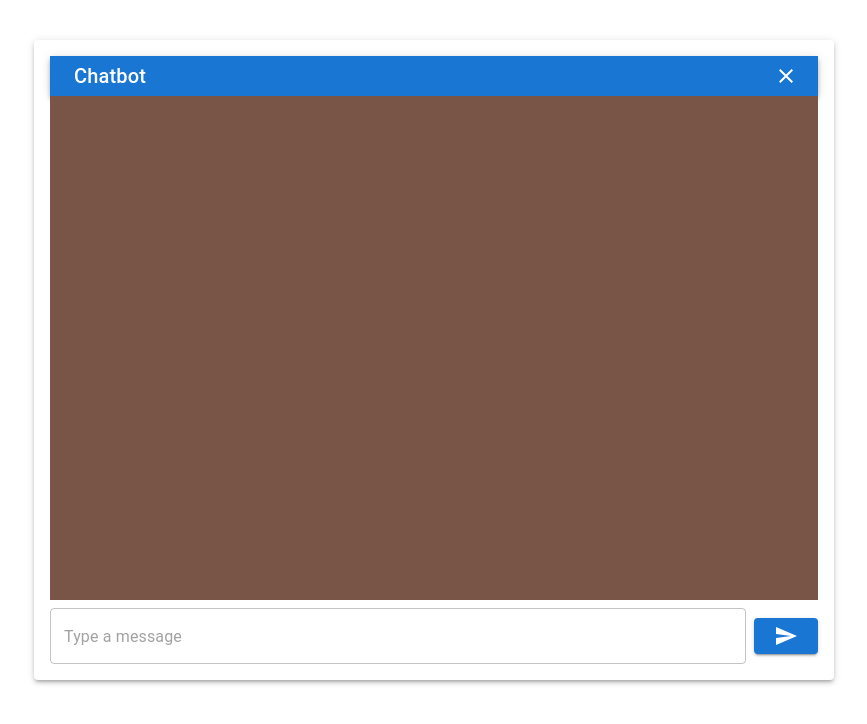
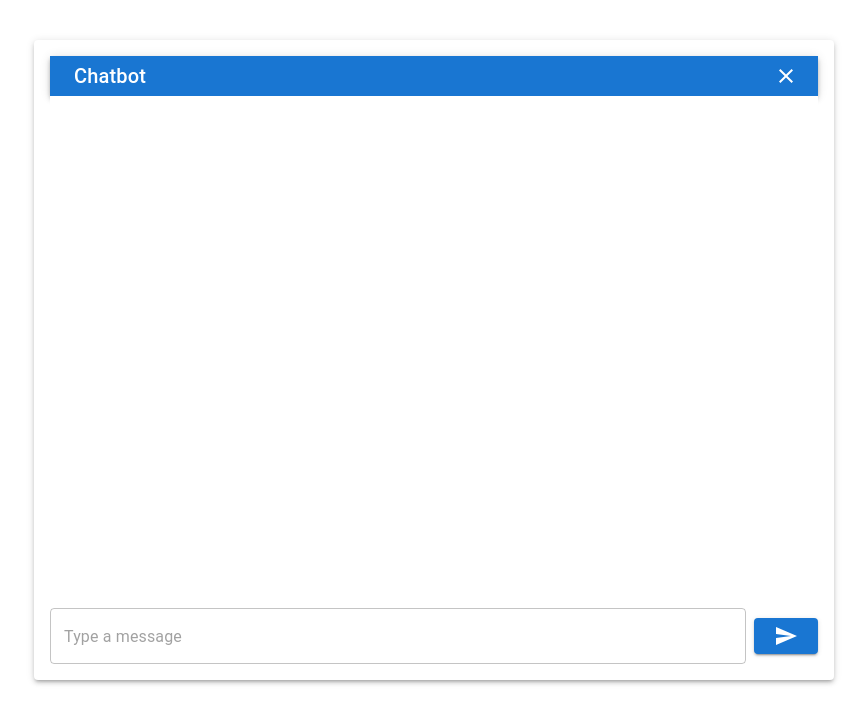
Before and after one commit to PravallikaBollavaram/AI-Customer-Support, a Next.js app: page /components in a window 1280 px wide. Shown: the top 724 px of the page, without its empty margins (206-1073 px from the left). Built offline with nearby package versions, Linux system fonts and the light colour scheme.

Commit message:
Made few tweaks for UI

```diff
--- a/app/components/page.js
+++ b/app/components/page.js
@@ -92,7 +92,7 @@ export default function Interface() {
         marginTop: '40px'
     }}>
       <Header  closeChat={closeChat} />
-      <Box sx={{ flex: 1, overflowY: 'auto', display: 'flex', flexDirection: 'column', bgcolor:'#795548', padding:'20px' }}>
+      <Box sx={{ flex: 1, overflowY: 'auto', display: 'flex', flexDirection: 'column', bgcolor:'white', padding:'20px' }}>
         {messages.map((msg, index) => (
           <MessageBubble key={index} message={msg.text} isUser={msg.isUser} />
         ))}
```
Also changed, not shown: 1 other file (tests, documents, lock files or other folders).
